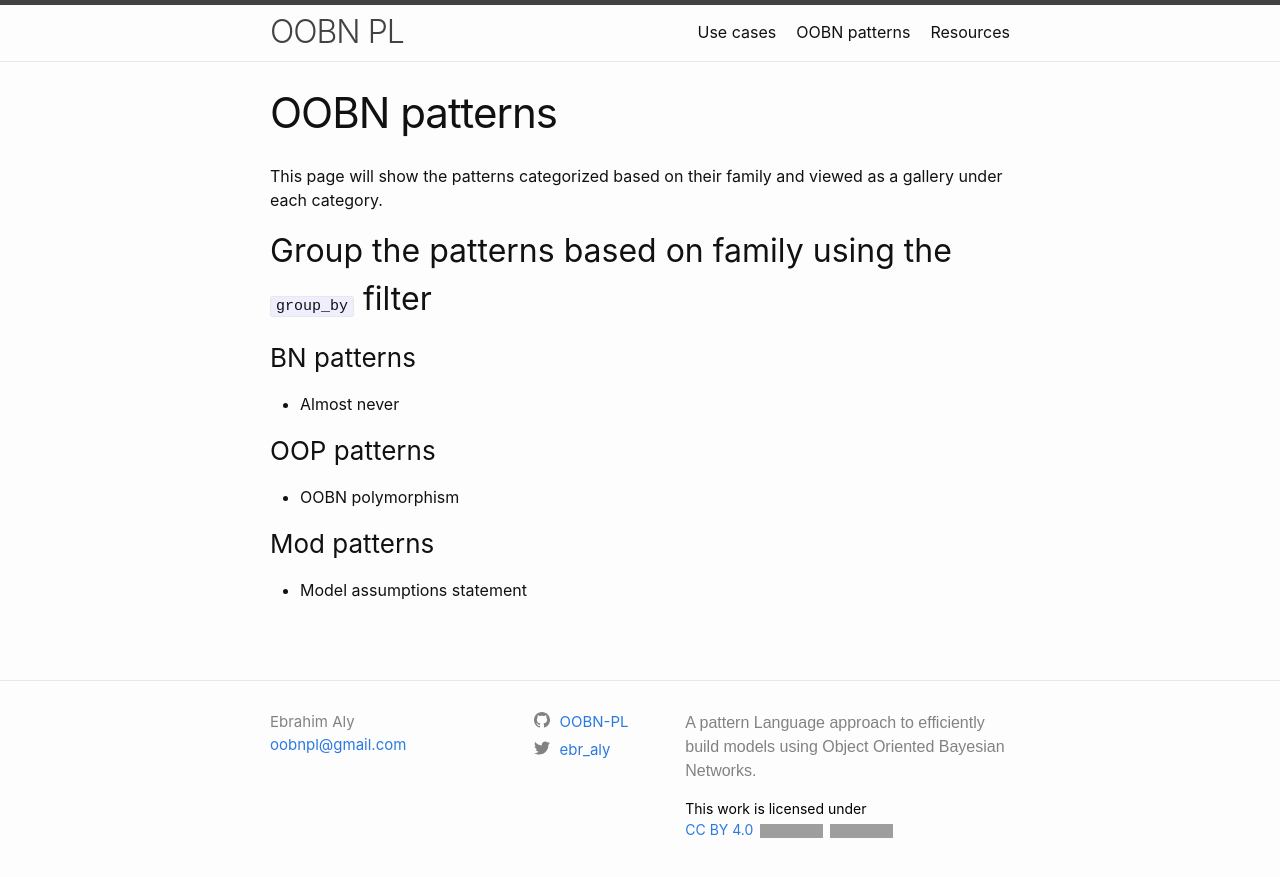
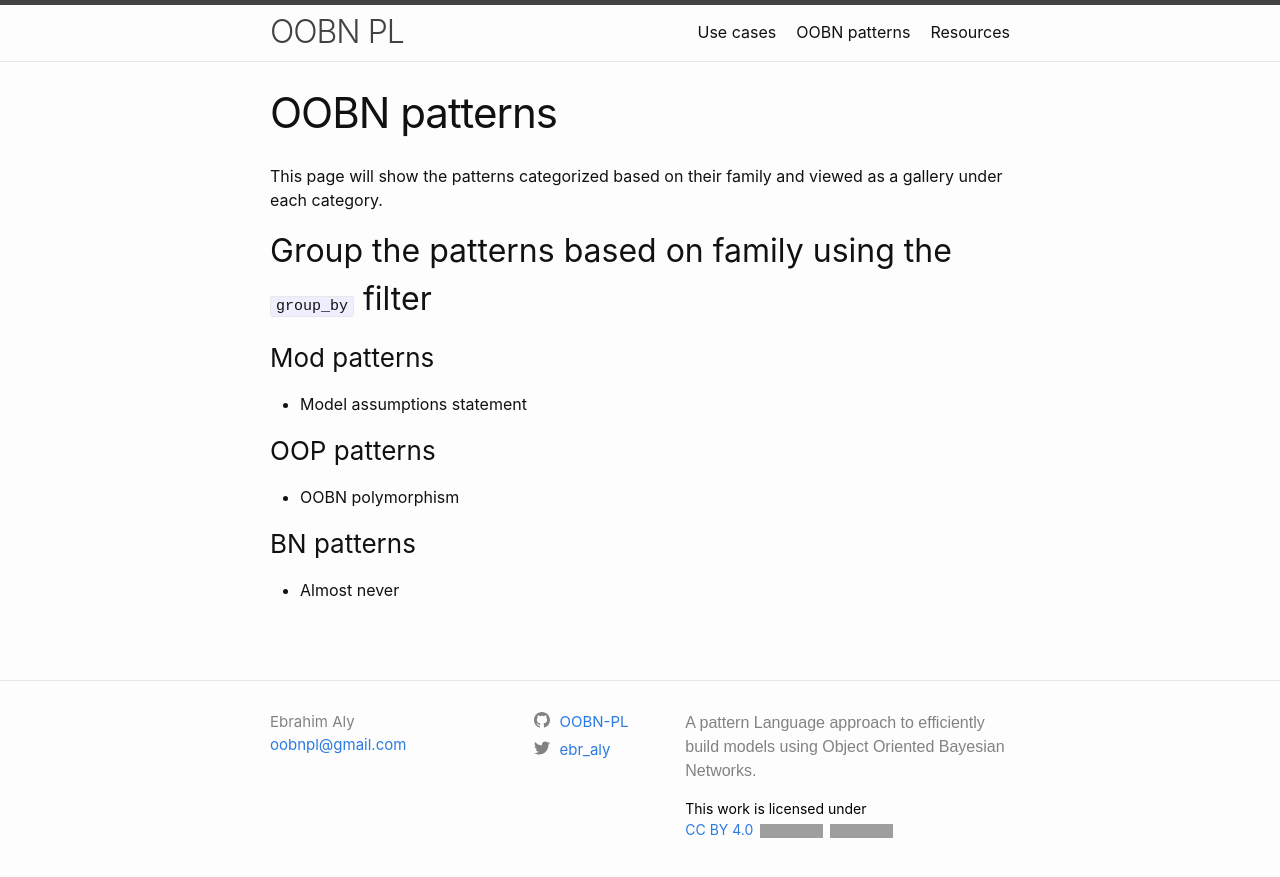
Before and after one commit to OOBN-PL/OOBNPL, a Jekyll site: the page built from _pages/Patterns_gallery.md, in a window 1280 px wide. Shown: the top 877 px of the page. Built offline with Jekyll 4.4.1, drawn with Linux system fonts in a browser that asks for light colours; grey boxes are pictures that could not be loaded.

Commit message:
collections trials

````diff
--- a/_pages/Patterns_gallery.md
+++ b/_pages/Patterns_gallery.md
@@ -10,7 +10,7 @@ This page will show the patterns categorized based on their family and viewed as
 ## Group the patterns based on family using the ```group_by``` filter
 
 <div>
-  {%- assign pats_fams = site.patterns | group_by: 'family' | sort: "size" -%}
+  {%- assign pats_fams = site.patterns | group_by: 'family' | sort: "size" | reverse -%}
   {%- for fam in pats_fams -%}
   <h3>{{- fam.name | append: " patterns" -}}</h3>
   <ul>
````
